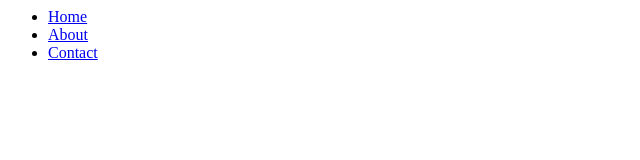
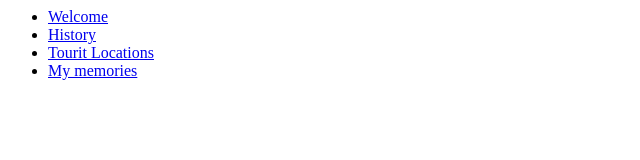
Before and after one commit to anitajohnn/anita-webpage, a website: page title.html in a window 1280 px wide. Shown: the whole page, without its empty margins (0-640 px from the left). Drawn offline with Linux system fonts and the light colour scheme.

Commit message:
changes?

```diff
--- a/title.html
+++ b/title.html
@@ -1,10 +1,11 @@
 <header>
-    <title> Anita's Page</title>
+    <title> My Homeland</title>
     <nav>
         <ul>
-          <li><a href="#"> Home</a></li>
-          <li><a href="#">About</a></li>
-          <li><a href="#">Contact</a></li>
+          <li><a href="#">Welcome</a></li>
+          <li><a href="#">History</a></li>
+          <li><a href="#">Tourit Locations</a></li>
+          <li><a href="#">My memories</a></li>
         </ul>
       </nav>
 </header>
```
